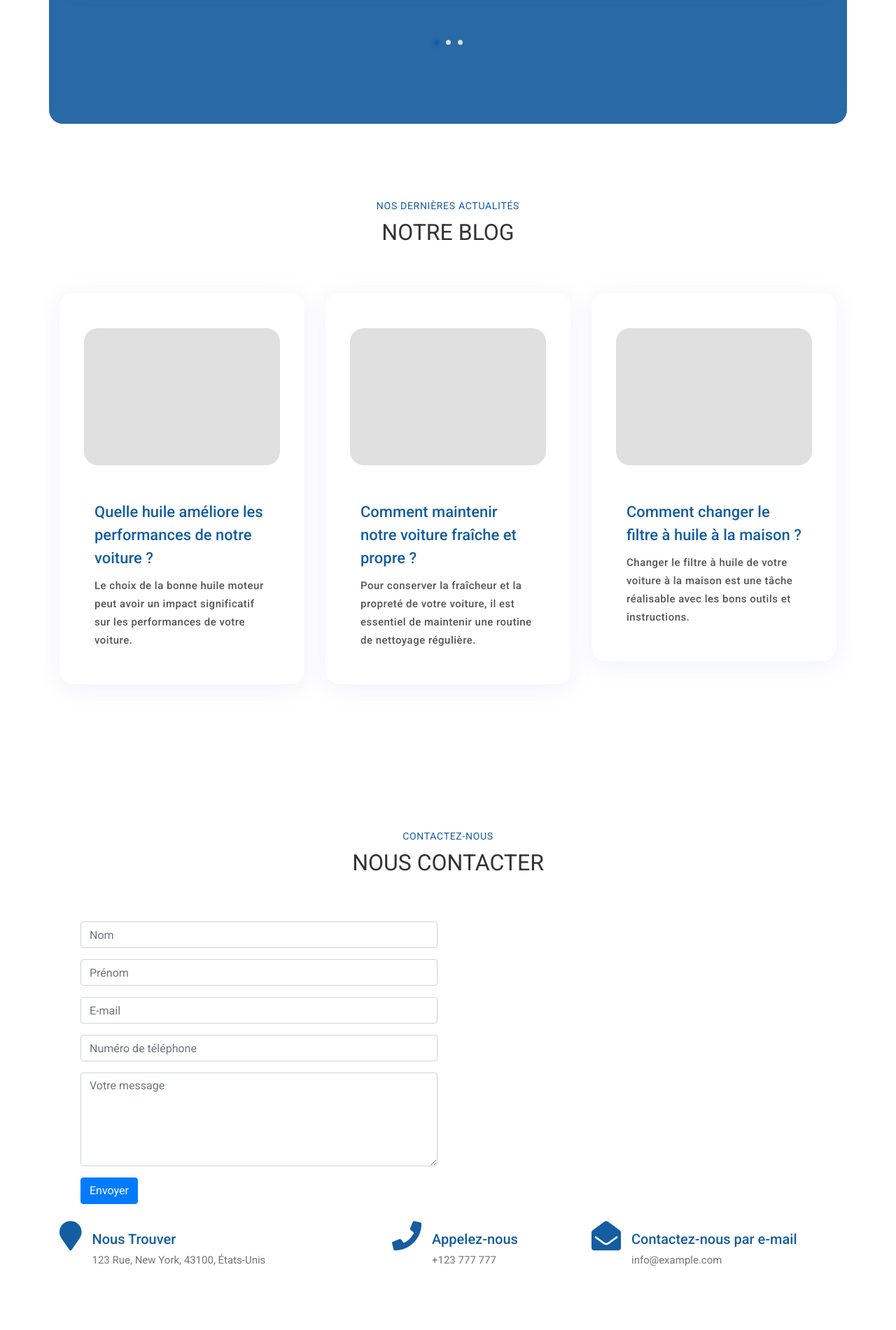
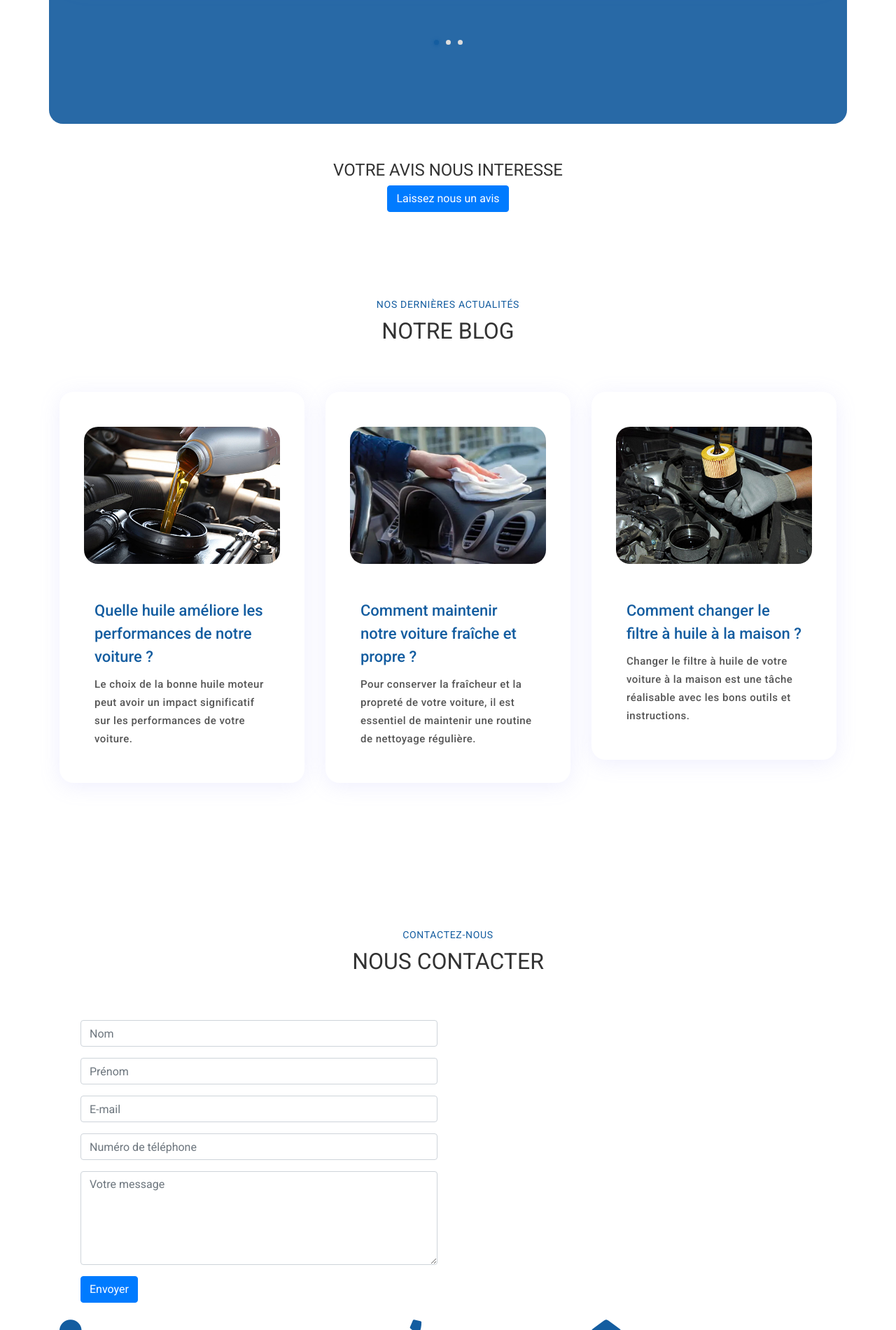
Before and after one commit to Sirabax/garage-v-parrot-project, a Symfony app: template templates/home/index.html.twig in a window 1280 px wide. Shown: the part 2605-4506 px from the top of the page at 70% size. Run offline with Twig, Linux system fonts and the light colour scheme; the template is opened without the code that fills it, so the values that code supplies are empty; some libraries are stand-ins or nearby versions.

Commit message:
testimonial update

```diff
--- a/public/css/style.css
+++ b/public/css/style.css
@@ -311,6 +311,10 @@
     border-color: var(--primary);
 }
 
+.review-feedback {
+    padding-top: 100px;
+}
+
 
 /*** Footer ***/
 .footer {
--- a/templates/blog.html.twig
+++ b/templates/blog.html.twig
@@ -12,7 +12,7 @@
         <div class="row">
             <div class="col-lg-4 col-md-6 wow fadeInLeft" data-wow-delay="0.2s">
                 <div class="card">
-                    <img class="card-img" src="assets/images/news/blog-1.jpg" alt="image du blog">
+                    <img class="card-img" src="assets/images/news/huile.jpg" alt="image du blog">
                     <div class="card-body">
                         <h4 class="card-title">Quelle huile améliore les performances de notre voiture ?</h4>
                         <p class="card-text">Le choix de la bonne huile moteur peut avoir un impact significatif sur les performances de votre voiture.</p>
@@ -21,7 +21,7 @@
             </div>
             <div class="col-lg-4 col-md-6 wow fadeInLeft" data-wow-delay="0.2s">
                 <div class="card">
-                    <img class="card-img" src="assets/images/news/blog-2.jpg" alt="image du blog">
+                    <img class="card-img" src="assets/images/news/nettoyage.jpg" alt="image du blog">
                     <div class="card-body">
                         <h4 class="card-title">Comment maintenir notre voiture fraîche et propre ?</h4>
                         <p class="card-text">Pour conserver la fraîcheur et la propreté de votre voiture, il est essentiel de maintenir une routine de nettoyage régulière.</p>
@@ -31,7 +31,7 @@
 
             <div class="col-lg-4 col-md-6 wow fadeInLeft" data-wow-delay="0.2s">
                 <div class="card">
-                    <img class="card-img" src="assets/images/news/blog-3.jpg" alt="image du blog">
+                    <img class="card-img" src="assets/images/news/filtre.jpg" alt="image du blog">
                     <div class="card-body">
                         <h4 class="card-title">Comment changer le filtre à huile à la maison ?</h4>
                         <p class="card-text">Changer le filtre à huile de votre voiture à la maison est une tâche réalisable avec les bons outils et instructions.</p>
--- a/templates/home/index.html.twig
+++ b/templates/home/index.html.twig
@@ -13,7 +13,6 @@
         {% include 'services.html.twig' %}
         {% include 'partner.html.twig' %}
         {% include 'testimonial.html.twig' %}
-        {% include 'comments.html.twig' %}
     </div>
     <div class="allcontain">
         {% include 'blog.html.twig' %}
--- a/templates/testimonial.html.twig
+++ b/templates/testimonial.html.twig
@@ -92,4 +92,10 @@
         </div>
     </div>
 </section>
+<div class="col-lg-12 col-md-12 mt-5">
+    <div class="section-title">
+        <h4>VOTRE AVIS NOUS INTERESSE</h4>
+        <h3><a href="#" class="btn btn-primary">Laissez nous un avis</a></h3>
+    </div>
+</div>
 <!-- Section des Témoignages Fin -->
```
Also changed, not shown: src/Controller/HomeController.php (+2 -16 lines), public/assets/images/news/blog-1.jpg (deleted), public/assets/images/news/blog-2.jpg (deleted), public/assets/images/news/blog-3.jpg (deleted), public/assets/images/news/blog-4.jpg (deleted), public/assets/images/news/blog-5.jpg (deleted), public/assets/images/news/blog-6.jpg (deleted), public/assets/images/news/filtre.jpg (added), public/assets/images/news/huile.jpg (added), public/assets/images/news/nettoyage.jpg (added).
